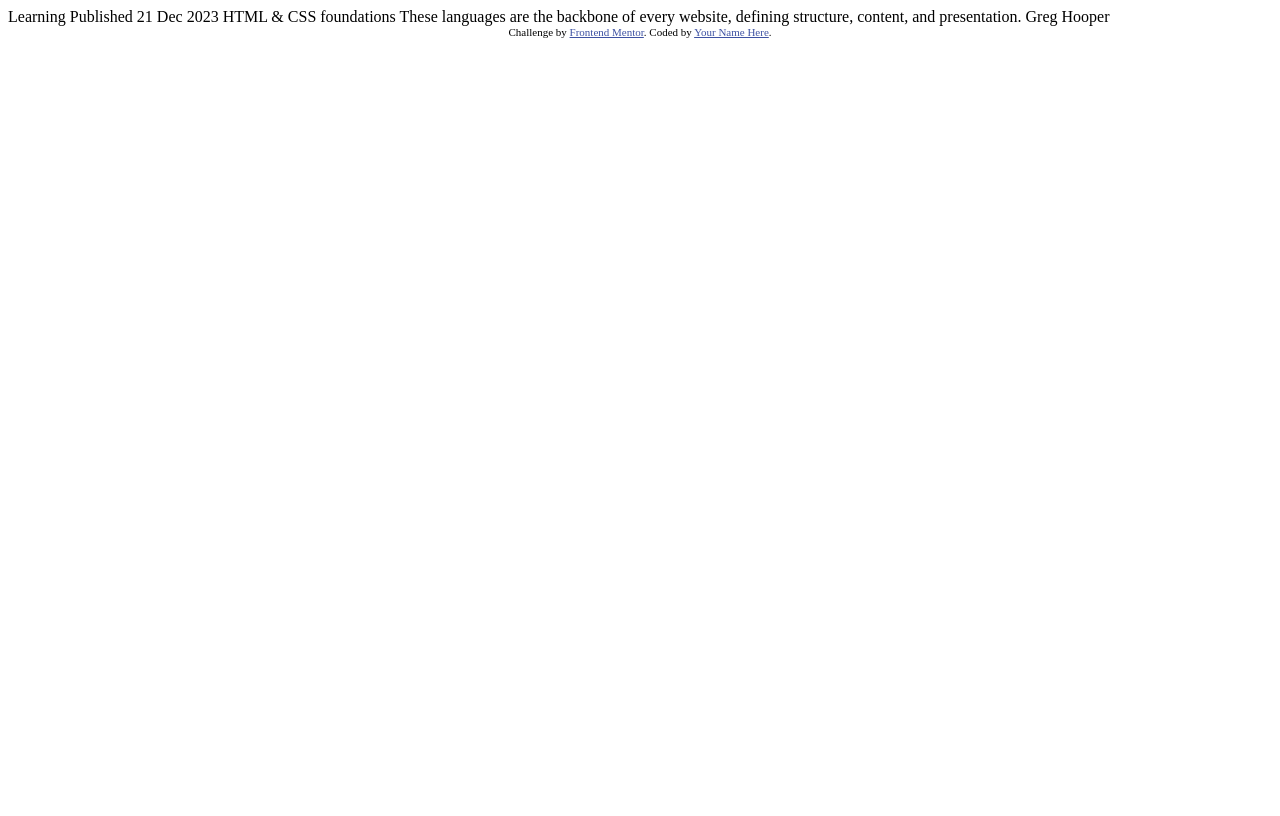
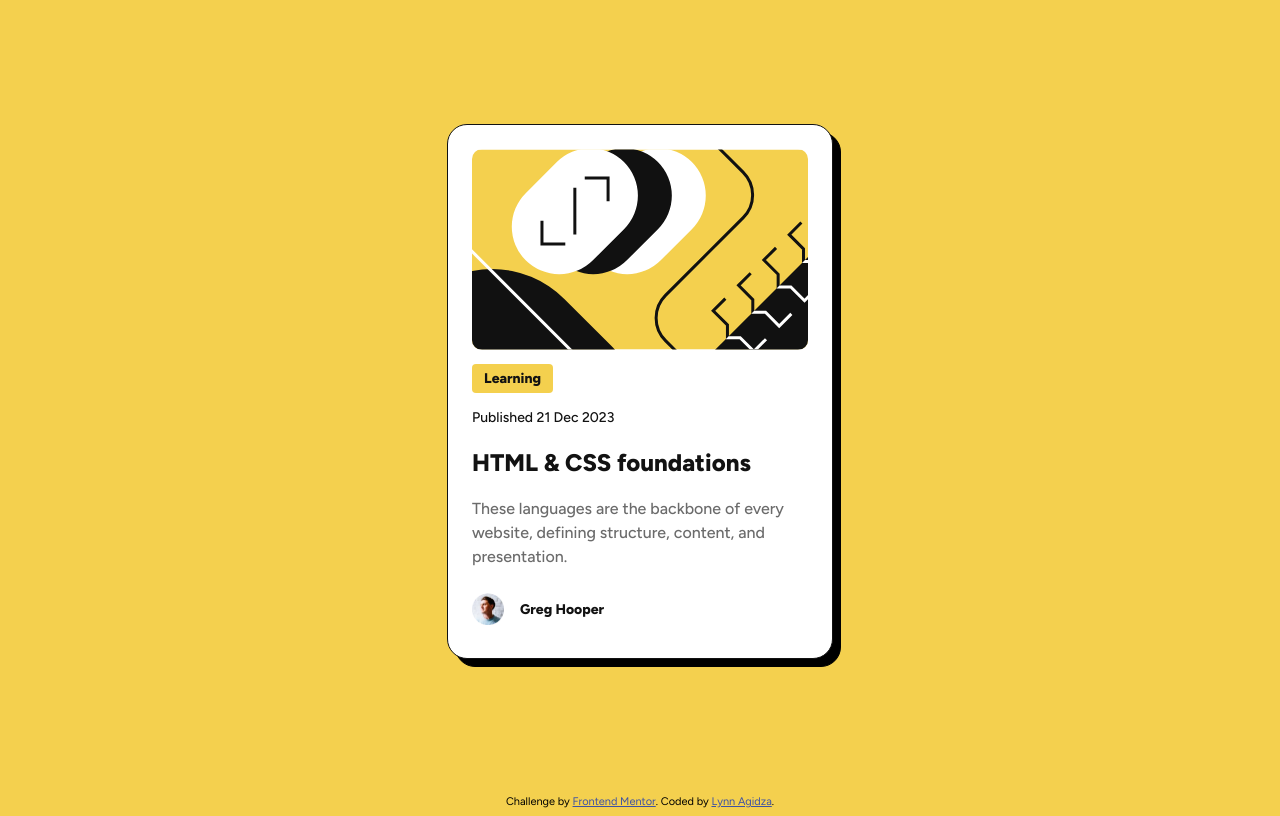
Before and after one commit to lynnagidza/blog-preview-card, a plain HTML site: page index.html in a window 1280 px wide. Drawn offline with Linux system fonts and the light colour scheme.

Commit message:
first design

```diff
--- a/index.html
+++ b/index.html
@@ -1,34 +1,44 @@
 <!DOCTYPE html>
 <html lang="en">
+
 <head>
   <meta charset="UTF-8">
-  <meta name="viewport" content="width=device-width, initial-scale=1.0"> <!-- displays site properly based on user's device -->
+  <meta name="viewport" content="width=device-width, initial-scale=1.0">
+  <!-- displays site properly based on user's device -->
 
   <link rel="icon" type="image/png" sizes="32x32" href="./assets/images/favicon-32x32.png">
+  <link rel="preconnect" href="https://fonts.googleapis.com">
+  <link rel="preconnect" href="https://fonts.gstatic.com" crossorigin>
+  <link
+    href="https://fonts.googleapis.com/css2?family=Figtree:ital,wght@0,300..900;1,300..900&family=Outfit:wght@100..900&display=swap"
+    rel="stylesheet">
+  <link rel="stylesheet" href="style.css">
 
   <title>Frontend Mentor | Blog preview card</title>
+</head>
 
-  <!-- Feel free to remove these styles or customise in your own stylesheet 👍 -->
-  <style>
-    .attribution { font-size: 11px; text-align: center; }
-    .attribution a { color: hsl(228, 45%, 44%); }
-  </style>
-</head>
 <body>
+  <main class="card">
+    <img class="blog-image" src="./assets/images/illustration-article.svg" alt="Illustration Article">
 
-  Learning
+    <div class="card-content">
+      <p class="category-tag">Learning</p>
+      <p class="published-date">Published 21 Dec 2023</p>
+      <h1 class="title">HTML & CSS foundations</h1>
+      <p class="description">These languages are the backbone of every website, defining structure, content, and
+        presentation.</p>
+    </div>
 
-  Published 21 Dec 2023
+    <section class="author">
+      <img class="author-image" src="./assets/images/image-avatar.webp" alt="Greg Hooper">
+      <p class="author-name">Greg Hooper</p>
+    </section>
+  </main>
 
-  HTML & CSS foundations
+  <footer class="attribution">
+    Challenge by <a href="https://www.frontendmentor.io?ref=challenge" target="_blank">Frontend Mentor</a>.
+    Coded by <a href="https://lynnagidza.github.io/">Lynn Agidza</a>.
+  </footer>
+</body>
 
-  These languages are the backbone of every website, defining structure, content, and presentation.
-
-  Greg Hooper
-
-  <div class="attribution">
-    Challenge by <a href="https://www.frontendmentor.io?ref=challenge" target="_blank">Frontend Mentor</a>.
-    Coded by <a href="#">Your Name Here</a>.
-  </div>
-</body>
 </html>
--- /dev/null
+++ b/style.css
@@ -0,0 +1,86 @@
+:root {
+    --yellow: hsl(47, 88%, 63%);
+    --white: hsl(0, 0%, 100%);
+    --gray-500: hsl(0, 0%, 42%);
+    --gray-950: hsl(0, 0%, 7%);
+}
+
+body {
+    background-color: var(--yellow);
+    font-family: "Figtree", sans-serif;
+    display: flex;
+    flex-direction: column;
+    justify-content: center;
+    min-height: 100vh;
+}
+
+.card {
+    background-color: var(--white);
+    padding: 24px;
+    max-width: 384px;
+    border-radius: 20px;
+    border: 1px solid var(--gray-950);
+    margin: auto;
+    filter: drop-shadow(8px 8px black);
+    color: var(--gray-950);
+    line-height: 1.5;
+    letter-spacing: 0px;
+}
+
+.blog-image {
+    border-radius: 10px;
+    width: 100%;
+    display: block;
+}
+
+.category-tag {
+    background-color: var(--yellow);
+    font-weight: 800;
+    font-size: 14px;
+    border-radius: 4px;
+    padding: 4px 12px;
+    width: fit-content;
+}
+
+.published-date {
+    font-weight: 500;
+    font-size: 14px;
+}
+
+.title {
+    font-weight: 800;
+    font-size: 24px;
+}
+
+.description {
+    max-width: 336px;
+    color: var(--gray-500);
+    font-weight: 500;
+    font-size: 16px;
+}
+
+.author {
+    display: flex;
+    align-items: center;
+    gap: 16px;
+}
+
+.author-image {
+    width: 32px;
+    height: 32px;
+}
+
+.author-name {
+    font-weight: 800;
+    font-size: 14px;
+}
+
+.attribution {
+    font-size: 11px;
+    text-align: center;
+    margin-top: 20px;
+}
+
+.attribution a {
+    color: hsl(228, 45%, 44%);
+}
```
